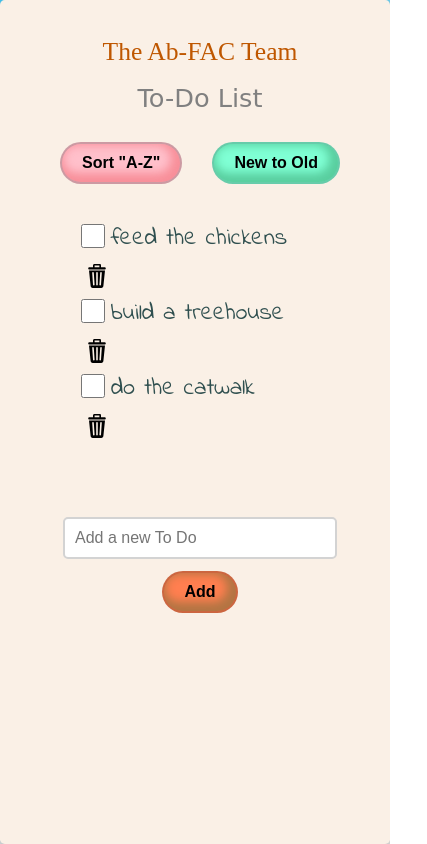
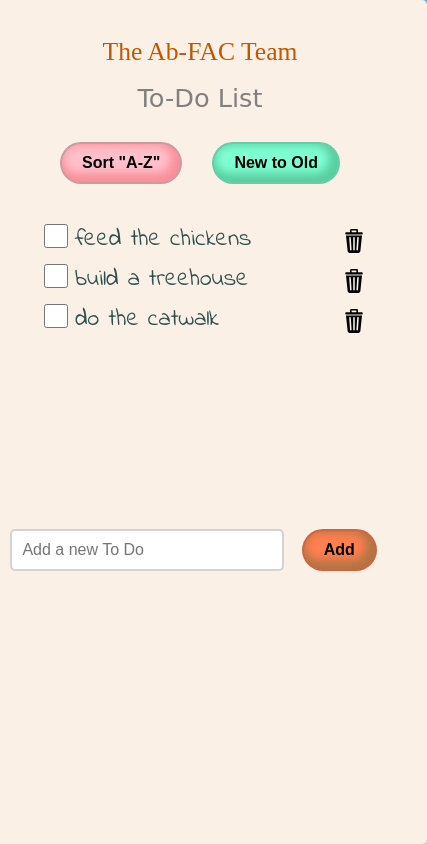
Before and after one commit to fac-13/ab-fac-todo, a website: page index.html in a window 390 px wide. Shown: the whole page, 427 px wide, since content can reach past the window. Drawn offline with Linux system fonts and the light colour scheme; a web font is replaced by a local one.

Commit message:
Fix mobile responsive issues on small screens

```diff
--- a/dom.js
+++ b/dom.js
@@ -33,7 +33,7 @@
     //todoNode.appendChild(text);
 
     var para = document.createElement('p');
-    para.classList.add('test');
+    para.classList.add('para-style');
     para.appendChild(text);
     todoNode.appendChild(para);
 
--- a/style.css
+++ b/style.css
@@ -148,7 +148,7 @@ input[type="checkbox"]:checked {
   position: relative;
 }
 
-.test {
+.para-style {
     display: inline-block;
     width: 70%;
     margin: 0;
@@ -173,3 +173,13 @@ input[type="checkbox"]:checked {
     font-size: 1.6em;
   }
 }
+
+@media screen and (max-width: 425px) {
+    .para-style {
+        width: 67%;
+    }
+
+    #todo-container {
+        width: 100vw;
+    }
+}
```
